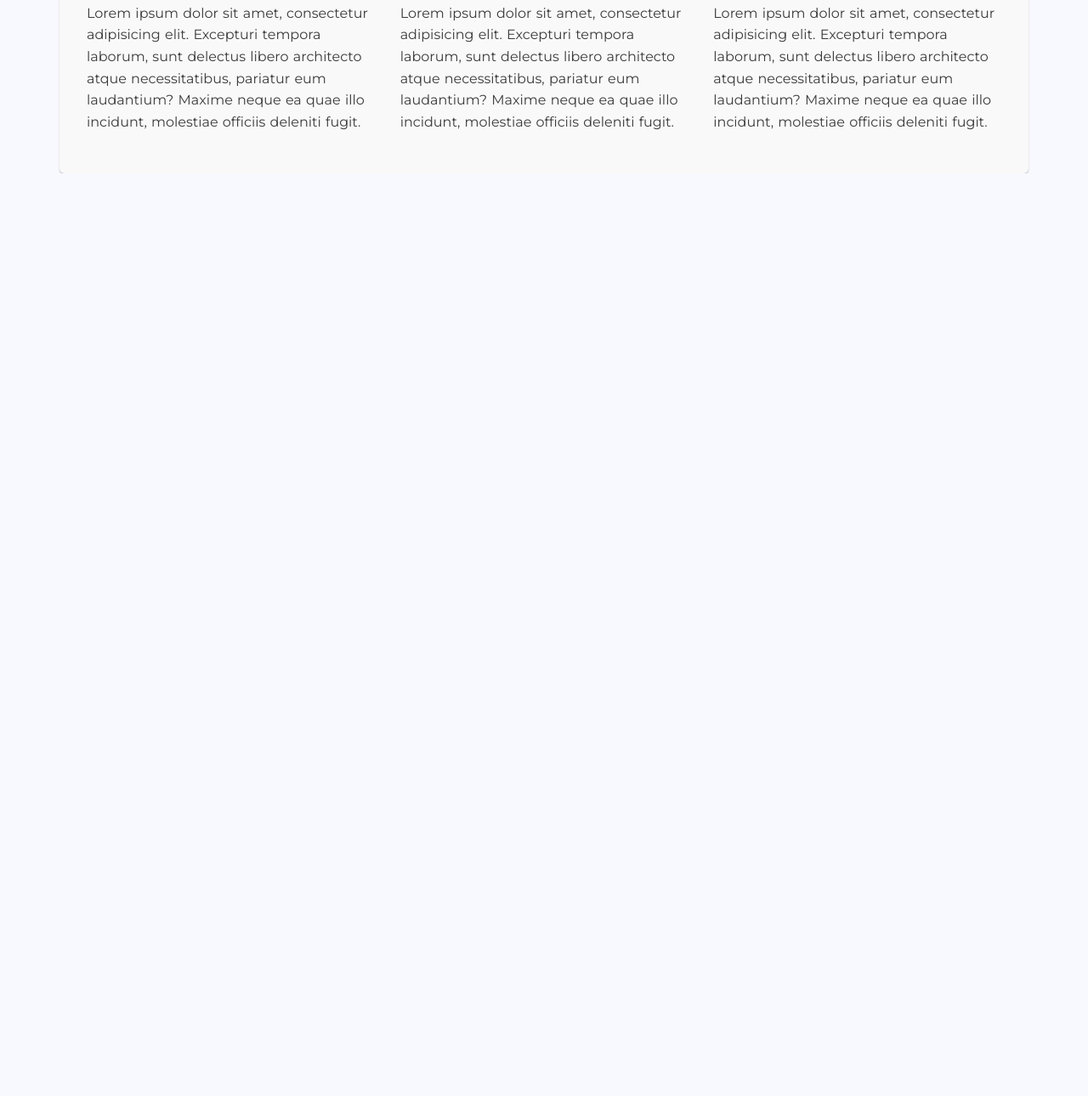
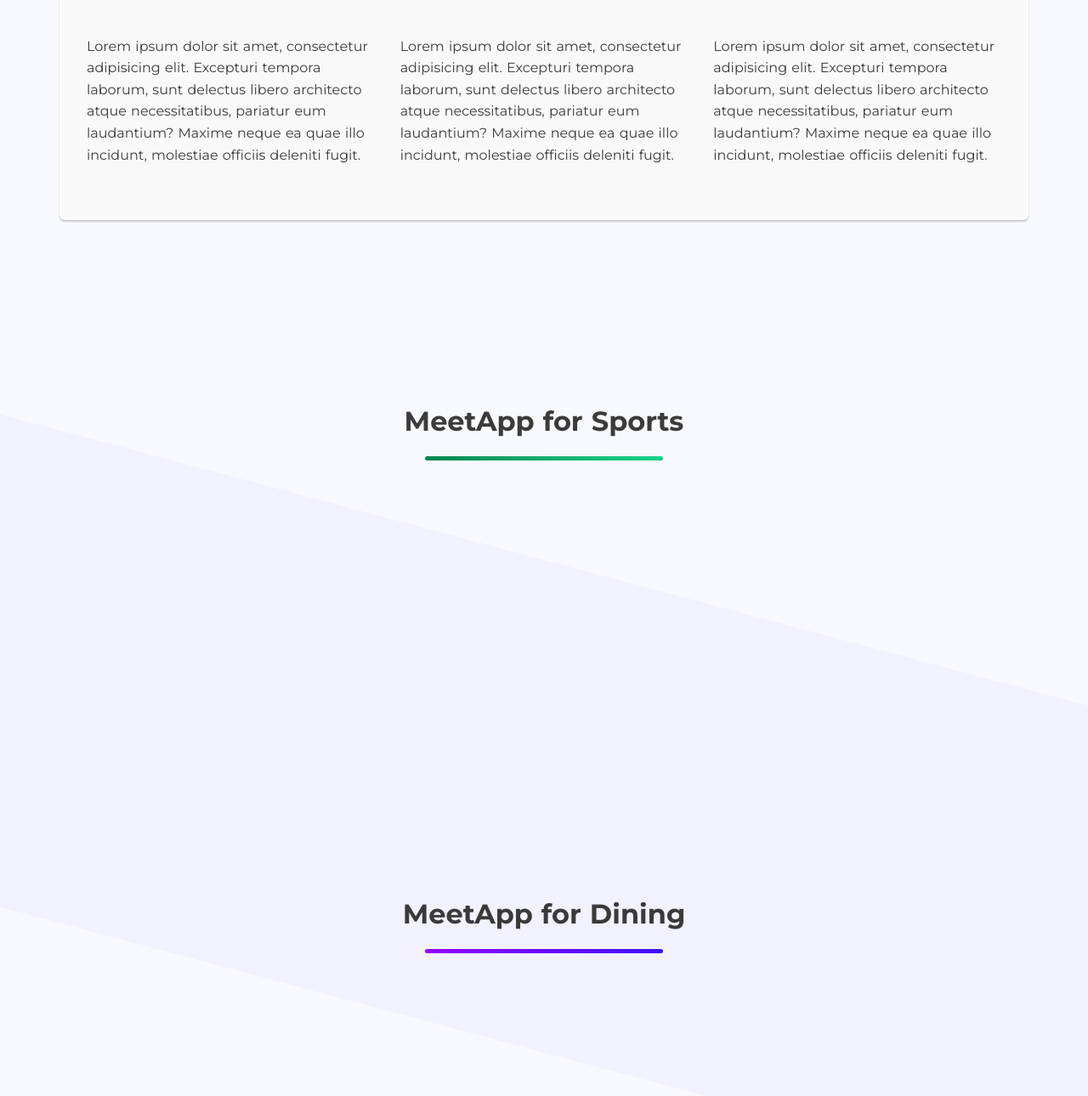
Before and after one commit to jaapbakker88/pwal-meetapp, a website: page index.html in a window 1280 px wide. Shown: the part 604-1894 px from the top of the page at 85% size. Before the commit the page ends 808 px from the top, so only its background shows below. Drawn offline with Linux system fonts and the light colour scheme.

Commit message:
added sports and dining sectinos

```diff
--- a/index.html
+++ b/index.html
@@ -4,7 +4,7 @@
 	<meta http-equiv="X-UA-Compatible" content="IE=7">
 	<meta charset="UTF-8">
 	<meta name="viewport" content="width=device-width, user-scalable=no, initial-scale=1.0, maximum-scale=1.0, minimum-scale=1.0">
-	<title>Document</title>
+	<title>MeetApp - Connecting People for Activities</title>
 	<link rel="stylesheet" href="css/style.css">
 </head>
 <body>
@@ -20,12 +20,24 @@
 </div>
 <section id="intro" class="container">
   <div class="intro--header">
-    <h3>Why MeetApp?</h3>
+    <h3 class="h3">Why MeetApp?</h3>
   </div>
   <div class="row">
-    <div class="col-md-4">Lorem ipsum dolor sit amet, consectetur adipisicing elit. Excepturi tempora laborum, sunt delectus libero architecto atque necessitatibus, pariatur eum laudantium? Maxime neque ea quae illo incidunt, molestiae officiis deleniti fugit.</div>
-    <div class="col-md-4">Lorem ipsum dolor sit amet, consectetur adipisicing elit. Excepturi tempora laborum, sunt delectus libero architecto atque necessitatibus, pariatur eum laudantium? Maxime neque ea quae illo incidunt, molestiae officiis deleniti fugit.</div>
-    <div class="col-md-4">Lorem ipsum dolor sit amet, consectetur adipisicing elit. Excepturi tempora laborum, sunt delectus libero architecto atque necessitatibus, pariatur eum laudantium? Maxime neque ea quae illo incidunt, molestiae officiis deleniti fugit.</div>
+    <div class="col-md-4"><p>Lorem ipsum dolor sit amet, consectetur adipisicing elit. Excepturi tempora laborum, sunt delectus libero architecto atque necessitatibus, pariatur eum laudantium? Maxime neque ea quae illo incidunt, molestiae officiis deleniti fugit.</p></div>
+    <div class="col-md-4"><p>Lorem ipsum dolor sit amet, consectetur adipisicing elit. Excepturi tempora laborum, sunt delectus libero architecto atque necessitatibus, pariatur eum laudantium? Maxime neque ea quae illo incidunt, molestiae officiis deleniti fugit.</p></div>
+    <div class="col-md-4"><p>Lorem ipsum dolor sit amet, consectetur adipisicing elit. Excepturi tempora laborum, sunt delectus libero architecto atque necessitatibus, pariatur eum laudantium? Maxime neque ea quae illo incidunt, molestiae officiis deleniti fugit.</p></div>
+  </div>
+</section>
+
+<section id="sports">
+  <div class="container">
+    <h3 class="h3 text-center sports--header">MeetApp for Sports</h3>
+  </div>
+</section>
+
+<section id="dining">
+  <div class="container">
+    <h3 class="h3 text-center dining--header">MeetApp for Dining</h3>
   </div>
 </section>
 
--- a/sass/style.scss
+++ b/sass/style.scss
@@ -21,6 +21,9 @@
 		z-index: 200;
 		color: rgba(255, 255, 255, 0.89);
 		text-align: center;
+		.btn-outline-light:hover {
+			color: #000;
+		}
 	}
 }
 
@@ -38,3 +41,41 @@
 		margin: 0 0 1em;
 	}
 }
+
+#sports {
+	padding-top: 100px;
+	margin-top: 100px;
+	min-height: 600px;
+	background: linear-gradient(195deg, #f8f8ff 50%, #F2F2FF 50%);
+	.sports--header {
+		position: relative;
+		&:after {
+			content: '';
+			display: block;
+			width: 280px;
+			height: 5px;
+			margin: 20px auto;
+			background-image: linear-gradient(43deg, #008452 0%, #17D48D 100%);
+			border-radius: 100px;
+		}
+	}
+}
+
+#dining {
+	margin-top: -20px;
+	padding-top: 100px;
+	min-height: 600px;
+	background: linear-gradient(195deg, #F2F2FF 50%, #f8f8ff 50%);
+	.dining--header {
+		position: relative;
+		&:after {
+			content: '';
+			display: block;
+			width: 280px;
+			height: 5px;
+			margin: 20px auto;
+			background-image: linear-gradient(43deg, #9700FF 0%, #3B12FF 100%);
+			border-radius: 100px;
+		}
+	}
+}
```
Also changed, not shown: css/style.css, 1 other file.
